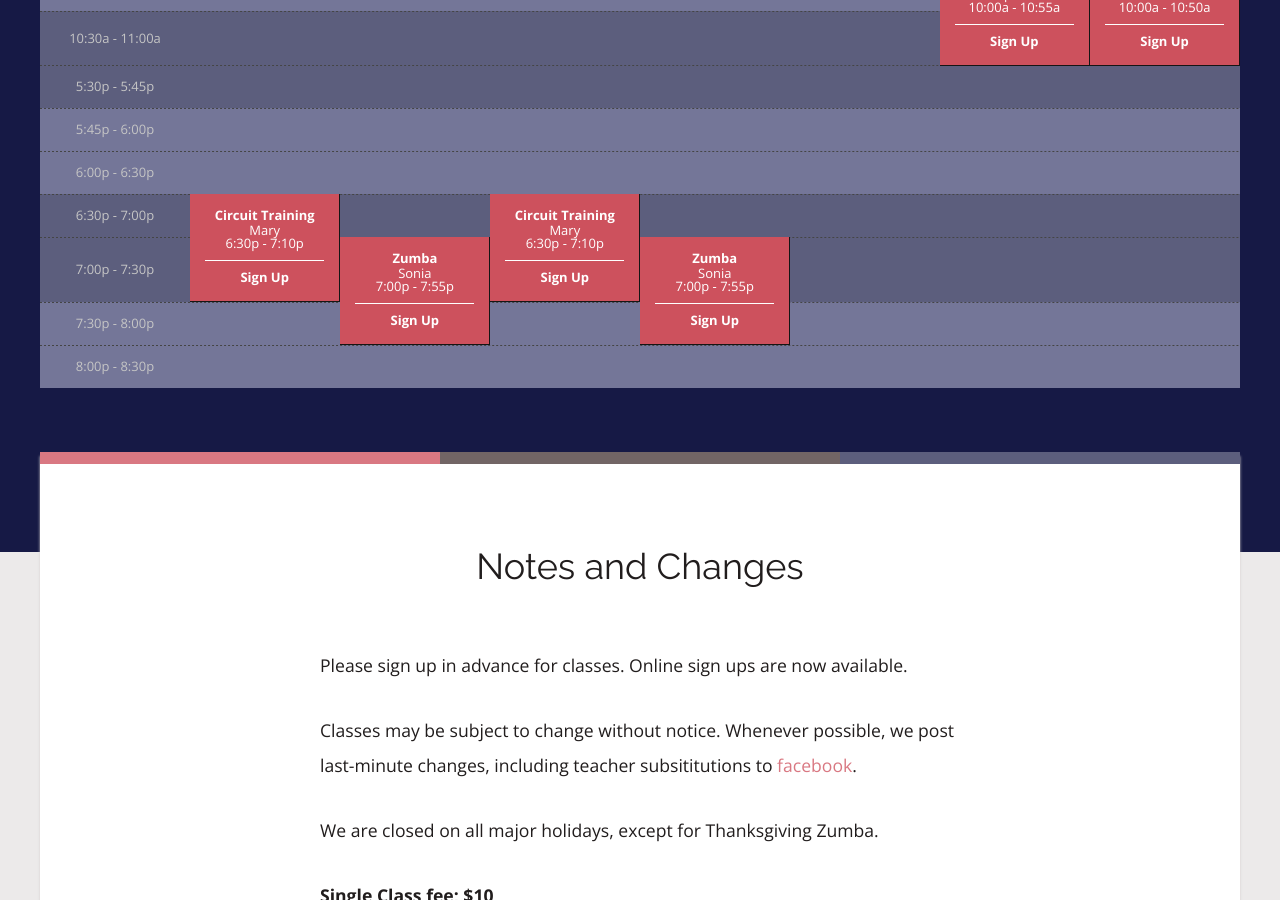
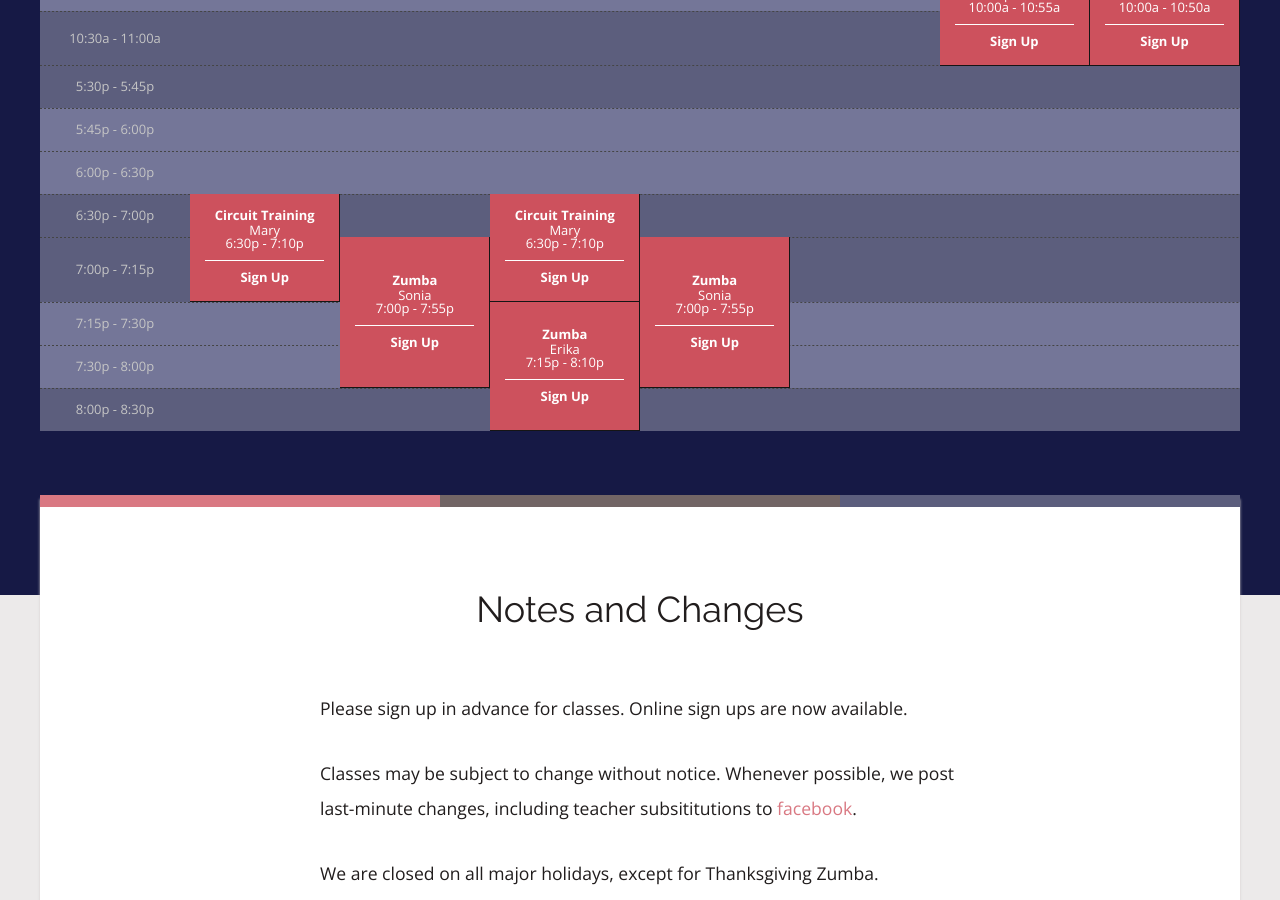
Before and after one commit to rwstone/shapeitup, a Jekyll site: the page built from schedule/index.md, in a window 1280 px wide and 900 px high, scrolled down 518 px. Built offline with Jekyll 4.4.1, drawn with Linux system fonts in a browser that asks for light colours; some web fonts are replaced.

Commit message:
Updated Index

```diff
--- a/schedule/index.md
+++ b/schedule/index.md
@@ -22,11 +22,17 @@ sessions:
   end_time: 7:10p
   length: 2
 - class: Zumba
+  instructor: Erika
+  day: Wednesday
+  start_time: 7:15p
+  end_time: 8:10p
+  length: 3
+- class: Zumba
   instructor: Sonia
   day: Thursday
   start_time: 7:00p
   end_time: 7:55p
-  length: 2
+  length: 3
 - class: Barre Fusion
   instructor: Debbie
   day: Saturday
@@ -74,6 +74,7 @@ time_slots_evening:
 - 6:00p
 - 6:30p
 - 7:00p
+- 7:15p
 - 7:30p
 - 8:00p
 - 8:30p
```
Also changed, not shown: other parts of schedule/index.md (+1 -7 lines).
